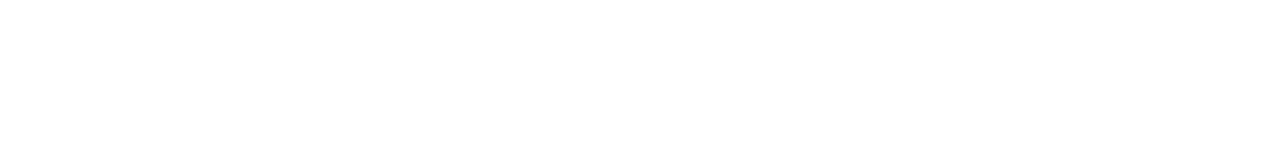
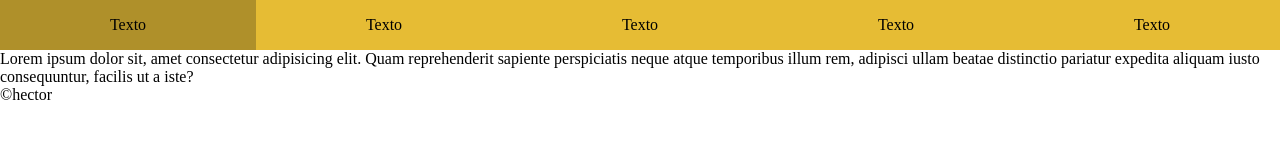
Before and after one commit to hector828/hector828.github.io, a plain HTML site: page index.html in a window 1280 px wide. Drawn offline with Linux system fonts and the light colour scheme.

Commit message:
Add files via upload

```diff
--- a/index.html
+++ b/index.html
@@ -3,9 +3,24 @@
 <head>
     <meta charset="UTF-8">
     <meta name="viewport" content="width=device-width, initial-scale=1.0">
-    <title>Document</title>
+    <title>Titulo</title>
+    <link rel="stylesheet" href="style.css">
 </head>
 <body>
-
+    <header>
+        <nav>
+            <ol>
+                <li><a href=""><div>Texto</div></a></li>
+                <li><a href=""><div>Texto</div></a></li>
+                <li><a href=""><div>Texto</div></a></li>
+                <li><a href=""><div>Texto</div></a></li>
+                <li><a href=""><div>Texto</div></a></li>
+            </ol>
+        </nav>
+    </header>
+    <main>
+        Lorem ipsum dolor sit, amet consectetur adipisicing elit. Quam reprehenderit sapiente perspiciatis neque atque temporibus illum rem, adipisci ullam beatae distinctio pariatur expedita aliquam iusto consequuntur, facilis ut a iste?
+    </main>
+    <footer>&copy;hector</footer>
 </body>
 </html>
--- /dev/null
+++ b/style.css
@@ -0,0 +1,34 @@
+body{
+    margin: 0;
+}
+header ol{
+    display: flex;
+    justify-content: space-evenly;
+    list-style: none;
+    margin: 0;
+    padding: 0;
+}
+nav{
+    top: 0;
+    width: 100%;
+}
+a{
+    text-decoration: none;
+    color: inherit;
+}
+header li{
+    width: 25%;
+    margin: 0;
+}
+li div{
+    background-color: rgb(230, 188, 52);
+    padding: 10px;
+    width: 100%;
+    text-align: center;
+    min-height: 50px;
+    align-content: center;
+    box-sizing: border-box;
+}
+li div:hover{
+    background-color: rgb(175, 144, 42);
+}
```
